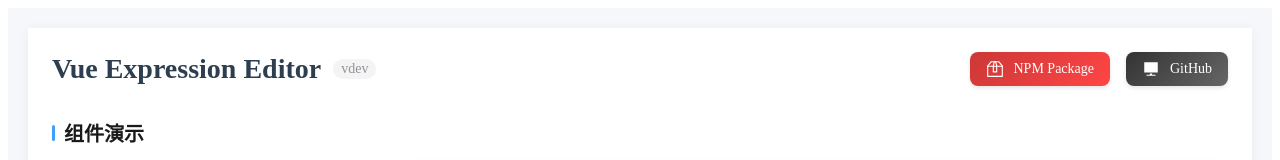
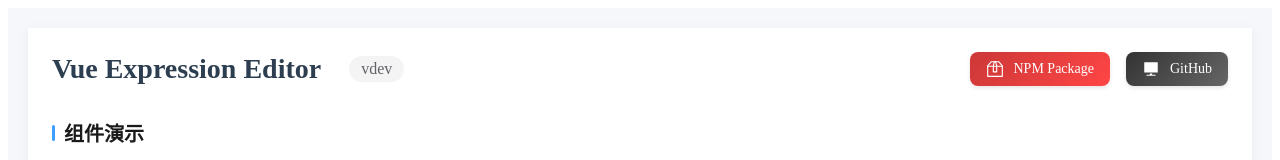
Before and after one commit to iwangbowen/vue-expression-editor, a Vue app: page / in a window 1280 px wide. Shown: the top 160 px of the page. Built offline with nearby package versions, Linux system fonts and the light colour scheme.

Commit message:
更新 App.vue 组件，调整版本号样式：1) 增加字体大小至 16px；2) 修改字体颜色为 #606266；3) 增加内边距和边框圆角；4) 添加左外边距 16px。 ---------------------------------------- [deploy]

```diff
--- a/src/dev/App.vue
+++ b/src/dev/App.vue
@@ -739,11 +739,12 @@ const cancelAddVariable = () => {
 
 /* 添加版本号样式 */
 .version-tag {
-  font-size: 14px;
-  color: #909399;
+  font-size: 16px;
+  color: #606266;
   background-color: #f4f4f5;
-  padding: 2px 8px;
-  border-radius: 12px;
+  padding: 4px 12px;
+  border-radius: 16px;
   font-weight: 500;
+  margin-left: 16px;
 }
 </style>
```
